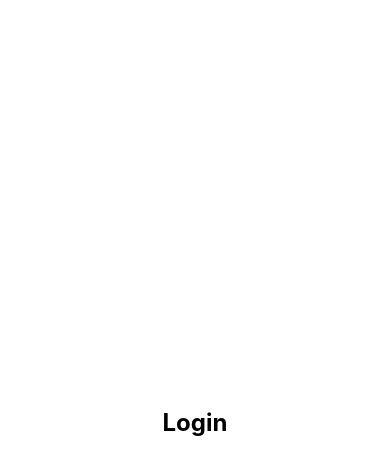
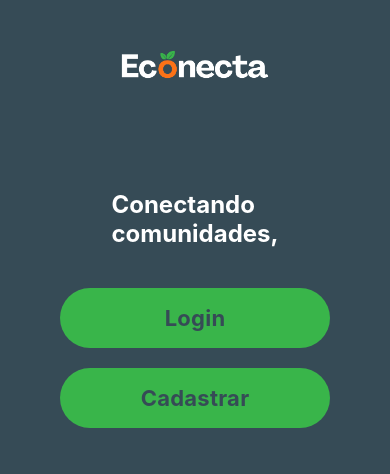
Before and after one commit to HorTech-ofc/econecta-app, a React Native app: screen /Login in a window 390 px wide. Shown: the top 474 px of the page. Built offline with nearby package versions, Linux system fonts and the light colour scheme.

Commit message:
Tela de início, criação de botões customizados

```diff
--- /dev/null
+++ b/CustomButton.js
@@ -0,0 +1,31 @@
+import React from 'react';
+import { Text, StyleSheet, Pressable } from 'react-native';
+
+const CustomButton = ({ onPress, title }) => (
+  <Pressable style={styles.button} onPress={onPress}>
+    <Text style={styles.text}>{title}</Text>
+  </Pressable>
+);
+
+const styles = StyleSheet.create({
+  button: {
+    alignItems: 'center',
+    justifyContent: 'center',
+    paddingVertical: 12,
+    paddingHorizontal: 32,
+    borderRadius: 30,
+    backgroundColor: '#39b54a',
+    width: 270,
+    height: 60,
+    marginTop: 20,
+  },
+  text: {
+    fontSize: 22,
+    lineHeight: 22,
+    fontWeight: 'bold',
+    letterSpacing: 0.25,
+    color: '#364b56',
+  },
+});
+
+export default CustomButton;
--- a/Login.js
+++ b/Login.js
@@ -1,10 +1,19 @@
 import React from 'react';
-import { View, Text, StyleSheet } from 'react-native';
+import { View, Text, StyleSheet, Image, Button } from 'react-native';
+import CustomButton from './CustomButton';
 
 export default function Login() {
   return (
     <View style={styles.container}>
-      <Text style={styles.text}>Login</Text>
+      <Image
+        source={require('./assets/logotipo_econecta_341x98.png')}
+        style={styles.image}
+      />
+      <Text style={styles.text}>Conectando{'\n'}comunidades,</Text>
+      <View style={styles.buttonsContainer}>
+        <CustomButton onPress={() => {}} title="Login" />
+        <CustomButton onPress={() => {}} title="Cadastrar" />
+      </View>
     </View>
   );
 }
@@ -13,11 +22,25 @@ const styles = StyleSheet.create({
     container: {
       flex: 1,
       alignItems: 'center',
-      justifyContent: 'center',
-      backgroundColor: '#fff',
+      justifyContent: 'flex-start',
+      backgroundColor: '#364b56',
+      paddingTop: 50,
     },
     text: {
       fontSize: 24,
       fontWeight: 'bold',
+      marginTop: 100,
+      color: '#fff',
+    },
+    image: {
+      justifyContent: 'flex-start',
+      width: 150,
+      height: 40,
+    },
+    buttonsContainer: {
+      marginTop: 20,
+      width: '80%',
+      alignItems: 'center',
+      justifyContent: 'center',
     },
   });
```
Also changed, not shown: assets/logotipo_econecta_341x98.png.
